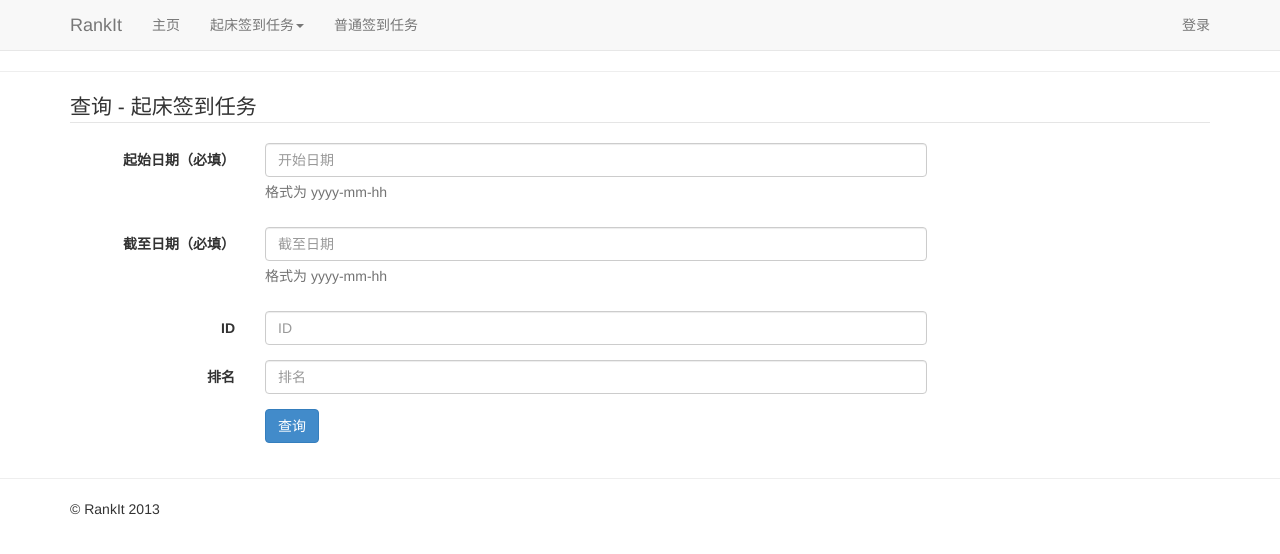
After one commit to brickgao/RankIt, a Flask app: page /manage/wakeup_event/search in a window 1280 px wide. The commit adds this page. Shown: the top 554 px of the page. Run offline with Flask 2, Linux system fonts and the light colour scheme.

Commit message:
finish search

```diff
--- a/RankIt/routes.py
+++ b/RankIt/routes.py
@@ -6,7 +6,7 @@ from models.admin import admin
 from models.wakeupEvent import wakeupEvent
 from models.user import user
 from models.wakeupRec import wakeupRec
-import hashlib, time, time_misc, str_misc
+import hashlib, time, time_misc, str_misc, date_misc
 
 @app.route('/', methods=['GET'])
 def getMainIndex():
@@ -79,7 +79,7 @@ def initStepTwo():
                 db.session.commit()
                 return redirect('/init/done')
             else:
-                flash(u'请设置合法时间或者结束时间大于开始时间', 'error')
+                flash(u'时间不合法或者结束时间大于开始时间', 'error')
                 return redirect('/init/step2')
 
 @app.route('/init/done', methods=['GET'])
@@ -112,7 +112,6 @@ def reflectReq():
                 db.session.commit()
             _date = time.strftime("%Y-%m-%d", time.localtime())
             _time = time.strftime('%H:%M',time.localtime())
-            _time = '13:13'
             # Return transed off_ret if switch is off
             if not wakeupEventInfo.switch:
                 _ret = str_misc.trans_str(wakeupEventInfo.off_ret, _time)
@@ -238,5 +237,47 @@ def wakeupSettings():
                     flash(u'修改成功', 'success')
                     return redirect('/manage/wakeup_event/summary')
                 else:
-                    flash(u'请设置合法时间或者结束时间大于开始时间', 'error')
+                    flash(u'时间不合法或者结束时间大于开始时间', 'error')
                     return redirect('/manage/wakeup_event/settings')
+
+@app.route('/manage/wakeup_event/search', methods=['GET'])
+def wakeupSearch():
+    return render_template('manage_wakeup_search.html')
+
+@app.route('/manage/wakeup_event/search_result', methods=['GET'])
+def wakeupSearchResult():
+    _begin_date = request.args.get('begin_date')
+    _end_date   = request.args.get('end_date')
+    _id         = request.args.get('id')
+    _rank       = request.args.get('rank')
+    if _begin_date and _end_date:
+        if date_misc.check_double_date(_begin_date, _end_date):
+            _info = []
+            kargs = {}
+            try:
+                if _id != '':       kargs['user_id'] = int(_id)
+                if _rank != '':     kargs['rank'] = int(_rank)
+            except Exception, e:
+                flash(u'ID和排名不合法', 'error')
+                return redirect('/manage/wakeup_event/search')
+            _t = 1
+            for _date in date_misc.date_range(_begin_date, _end_date):
+                _kargs = kargs
+                _kargs['create_date'] = _date
+                wakeupRecInfoList = wakeupRec.query.order_by(wakeupRec.rank).filter_by(**kargs).all()
+                for _ in wakeupRecInfoList:
+                    _d = {}
+                    _d['id']          = str(_t)
+                    _d['create_date'] = _.create_date
+                    _d['create_time'] = _.create_time
+                    _d['rank']        = str(_.rank)
+                    _d['user_id']     = str(_.user_id)
+                    _info.append(_d)
+                    _t += 1
+            return render_template('manage_wakeup_search_result.html', info=_info)
+        else:
+            flash(u'日期不合法或者截至日期大于起始日期', 'error')
+            return redirect('/manage/wakeup_event/search')
+    else:
+        flash(u'请填写起始日期和截至日期', 'error')
+        return redirect('/manage/wakeup_event/search')
--- a/RankIt/templates/manage_base.html
+++ b/RankIt/templates/manage_base.html
@@ -38,7 +38,7 @@
               <a href="#" class="dropdown-toggle" data-toggle="dropdown">起床签到任务<b class="caret"></b></a>
               <ul class="dropdown-menu">
                 <li><a href="/manage/wakeup_event/summary">概况</a></li>
-                <li><a href="#">查询</a></li>
+                <li><a href="/manage/wakeup_event/search">查询</a></li>
                 <li><a href="/manage/wakeup_event/settings">设置</a></li>
               </ul>
             </li>
--- /dev/null
+++ b/RankIt/templates/manage_wakeup_search.html
@@ -0,0 +1,40 @@
+{% extends "manage_base.html" %}
+{% block title %}查询 - 起床签到任务{% endblock %}
+{% block content %}
+<div class = "container">
+  <form class="form-horizontal" method="get" action="/manage/wakeup_event/search_result">
+    <legend>查询 - 起床签到任务</legend>
+    <div class="form-group">
+      <label for="begin_date" class="col-sm-2 control-label">起始日期（必填）</label>
+      <div class="col-sm-10">
+        <input type="text" class="form-control" style="width:70%;" id="begin_date" name="begin_date" placeholder="开始日期">
+        <p class="help-block">格式为 yyyy-mm-hh</p>
+      </div>
+    </div>
+    <div class="form-group">
+      <label for="end_date" class="col-sm-2 control-label">截至日期（必填）</label>
+      <div class="col-sm-10">
+        <input type="text" class="form-control" style="width:70%;" id="end_date" name="end_date" placeholder="截至日期">
+        <p class="help-block">格式为 yyyy-mm-hh</p>
+      </div>
+    </div>
+    <div class="form-group">
+      <label for="id" class="col-sm-2 control-label">ID</label>
+      <div class="col-sm-10">
+        <input type="text" class="form-control" style="width:70%;" id="id" name="id" placeholder="ID">
+      </div>
+    </div>
+    <div class="form-group">
+      <label for="rank" class="col-sm-2 control-label">排名</label>
+      <div class="col-sm-10">
+        <input type="text" class="form-control" style="width:70%;" id="rank" name="rank" placeholder="排名">
+      </div>
+    </div>
+    <div class="form-group">
+      <div class="col-sm-offset-2 col-sm-10">
+        <button type="submit" class="btn btn-primary">查询</button>
+      </div>
+    </div>
+  </form>
+</div>
+{% endblock %}
--- a/RankIt/time_misc.py
+++ b/RankIt/time_misc.py
@@ -3,7 +3,7 @@
 import re
 
 def check_time(s):
-    _r = re.compile('^\d*:\d*$')
+    _r = re.compile('^\d\d:\d\d$')
     if _r.match(s) and int(s.split(':')[0]) < 24 and int(s.split(':')[1]) < 60:
         return True
     else:
@@ -13,7 +13,7 @@ def check_double_time(s1, s2):
     if check_time(s1) and check_time(s2):
         _until1 = int(s1.split(':')[0]) * 60 + int(s1.split(':')[1])
         _until2 = int(s2.split(':')[0]) * 60 + int(s2.split(':')[1])
-        if _until1 >= _until2:
+        if _until1 > _until2:
             return False
         else:
             return True
```
Also changed, not shown: RankIt/date_misc.py (added, +32 -0 lines), RankIt/templates/manage_wakeup_search_result.html (added, +27 -0 lines).
